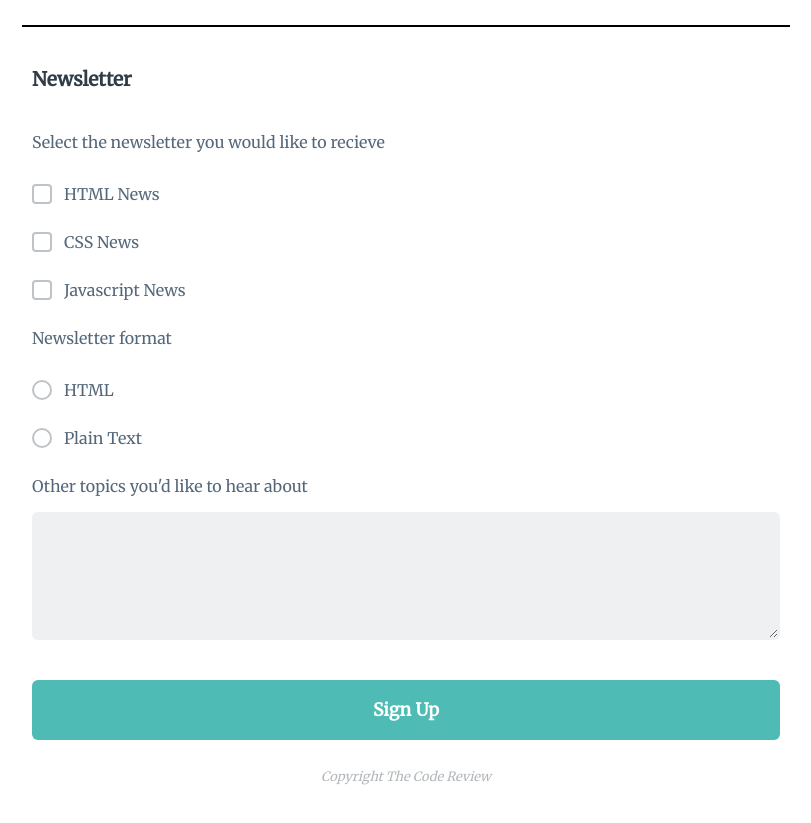
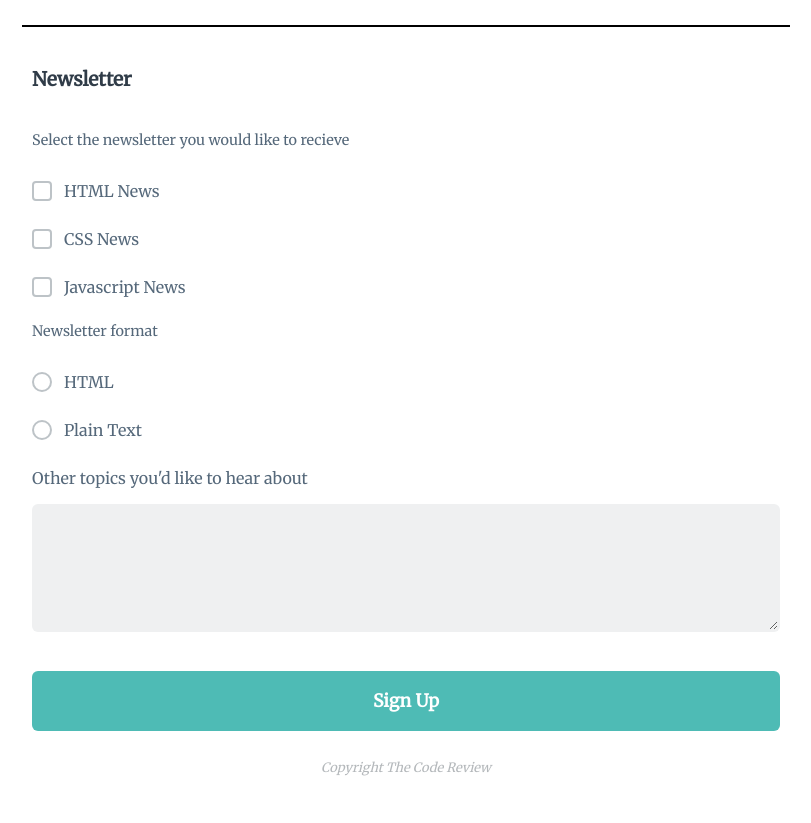
Before and after one commit to repelsins/Project_3, a plain HTML site: page index.html in a window 1280 px wide. Shown: the part 780-1603 px from the top of the page, without its empty margins (234-1045 px from the left). Drawn offline with Linux system fonts and the light colour scheme.

Commit message:
removed labels with empty for attribute

```diff
--- a/css/style.css
+++ b/css/style.css
@@ -97,7 +97,8 @@ legend {
 }
 
 .form label,
-.other {
+.other,
+label[for="other_topics"] {
   display: block;
   margin: 2em 0 1em 0;
   color: #55687a;
--- a/index.html
+++ b/index.html
@@ -95,9 +95,7 @@
         <fieldset>
           <legend>Newsletter</legend>
 
-          <label class="other"
-            >Select the newsletter you would like to recieve</label
-          >
+          <p class="other">Select the newsletter you would like to recieve</p>
           <div class="form">
             <input
               type="checkbox"
@@ -118,7 +116,7 @@
               value="javascript_news"
             /><label for="javascript">Javascript News</label>
           </div>
-          <label for="" class="other">Newsletter format</label>
+          <p class="other">Newsletter format</p>
           <div class="form">
             <input
               type="radio"
@@ -133,7 +131,7 @@
               value="plain_text"
             /><label for="plain_f">Plain Text</label>
           </div>
-          <label for="other_topics" class="other"
+          <label for="other_topics"
             >Other topics you'd like to hear about</label
           >
           <textarea
```
